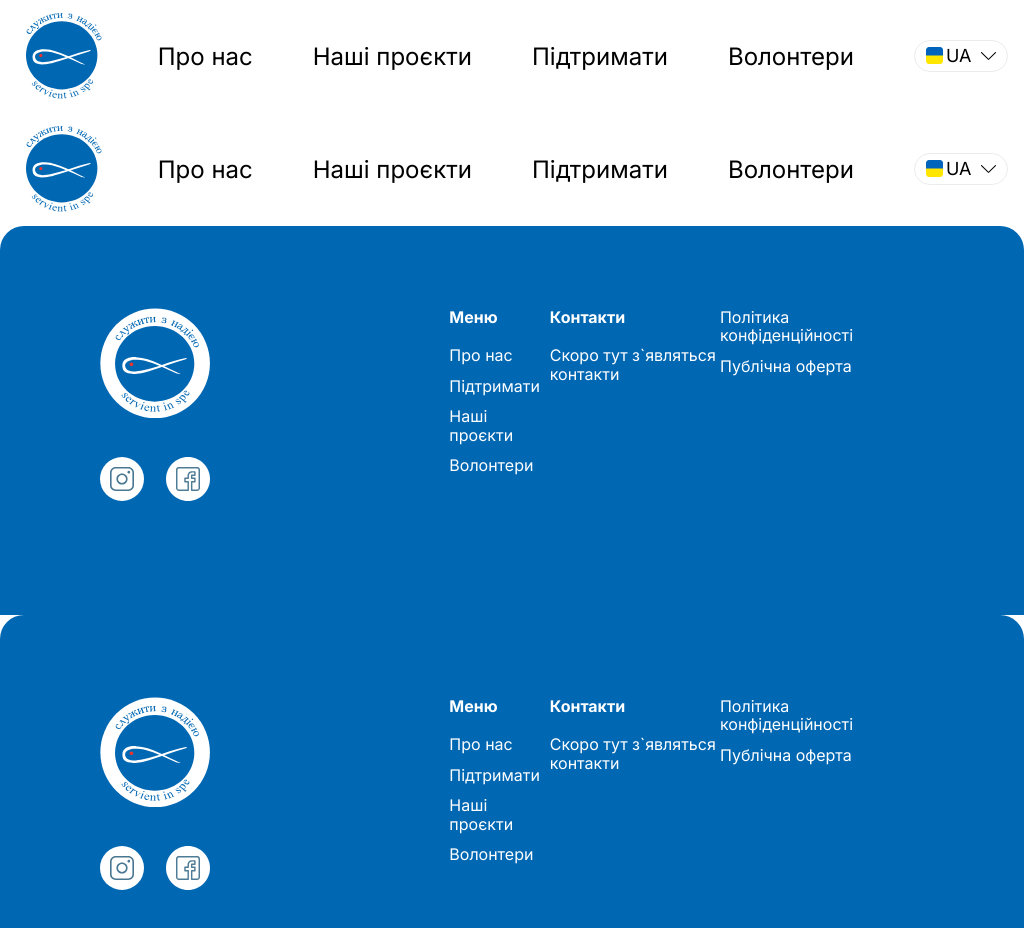
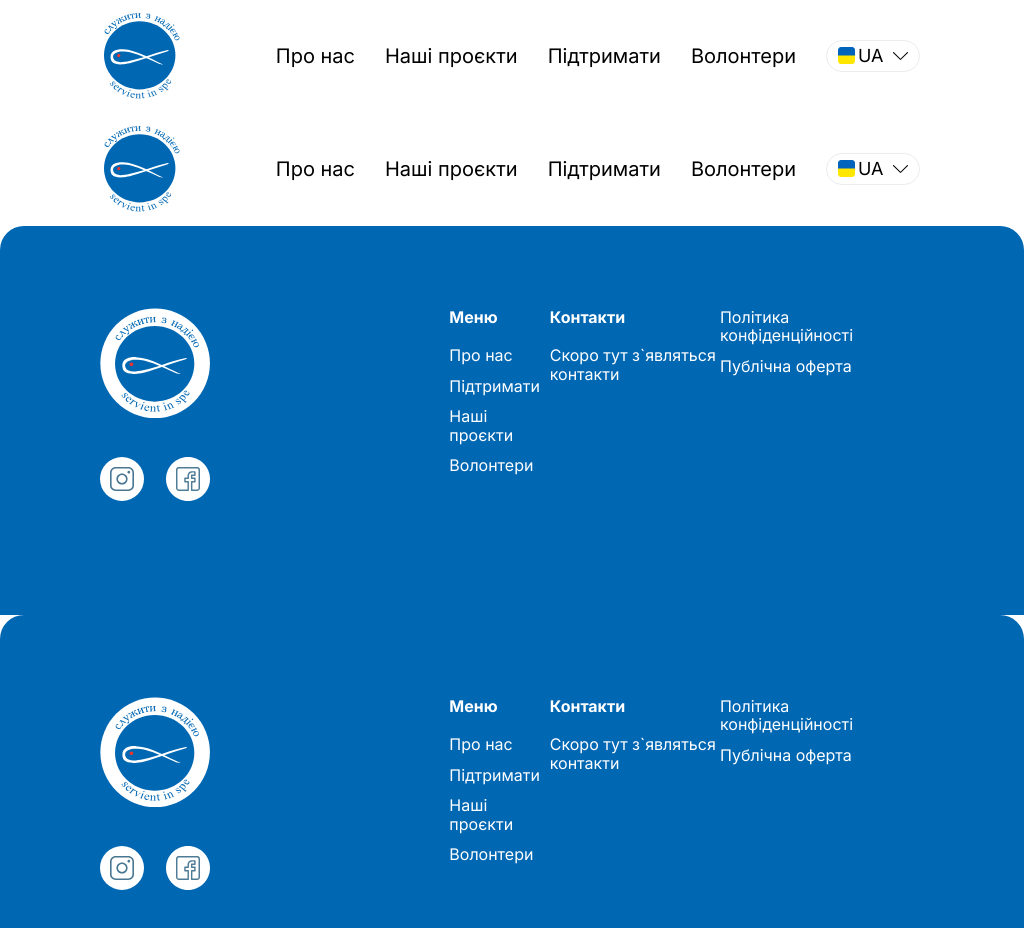
Before and after one commit to PopovYehor/conf-init, a Next.js app: page /layout in a window 1024 px wide. Shown: the top 928 px of the page. Built offline with nearby package versions, Linux system fonts and the light colour scheme; no server answers.

Commit message:
ref header

```diff
--- a/src/components/header/header.module.scss
+++ b/src/components/header/header.module.scss
@@ -7,11 +7,19 @@
     }
     }
 }
-@media screen and (max-width: 1439px) and (min-width: 1024px) {
+@media screen and (max-width: 1439px) and (min-width: 1240px) {
     .nav_wrap{
     gap: 60px;
     .header_nav{
         gap: 60px;
+    }
+    }
+}
+@media screen and (max-width: 1240px) and (min-width: 1024px) {
+    .nav_wrap{
+    gap: 30px;
+    .header_nav{
+        gap: 30px;
     }
     }
 }
@@ -36,13 +44,15 @@
             justify-content: space-between;
             @media screen and (min-width: 1240px){
                 width: 1240px;
+                margin: 0 100px 0 90px;
             }
             @media screen and (max-width: 1239px) and (min-width: 1024px) {
                 width: 1000px;
+                margin: 0 100px 0 90px;
             }
             @media screen and (max-width: 1023px) and (min-width: 769px) {
                 width: 100%;
-                margin: 0 100px;
+                margin: 0 100px 0 90px;
             }
             .header_logo_wrap{
                 height: 113px;
@@ -64,11 +74,14 @@
                     flex-direction: row;
                     align-items: center;
                     a{
-                        @media screen and (min-width: 1023px){
+                        @media screen and (min-width: 1240px){
                             @include h4;
                         }
+                        @media screen and (max-width: 1239px) and (min-width: 1024px){
+                            @include t2;
+                        }
                         @media screen and (max-width: 1023px) and (min-width: 769px){
-                            @include t2;
+                            @include t3;
                         }
                         text-decoration: none;
                         color: $color_text_black;
@@ -81,7 +94,8 @@
                         @media screen and (max-width: 1023px) and (min-width: 769px){
                             @include t2;
                         }
-                        color: $color_blue_hover;
+                        color: $color_blue_hover !important;
+                        text-decoration: underline !important;
                     }
                     a:active{
                         @media screen and (min-width: 1023px){
@@ -91,6 +105,7 @@
                             @include t2;
                         }
                         color: $color_blue_hover;
+                        text-decoration: underline !important;
                     }
                 }
                 .header_language_wrap{
@@ -121,6 +136,7 @@
                 z-index: 2;
                 display: flex;
                 align-items: center;
+                margin-left: 10px;
                 svg{
                     width: 80px;
                     height: 80px;
```
